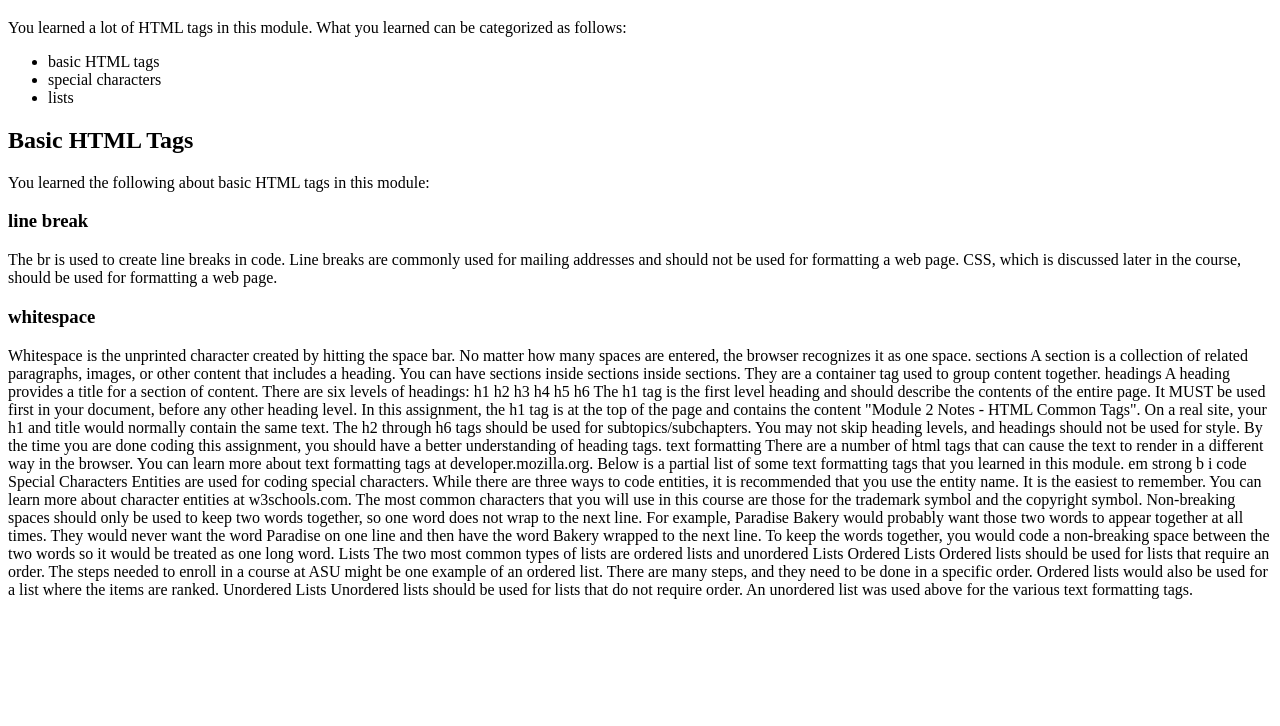
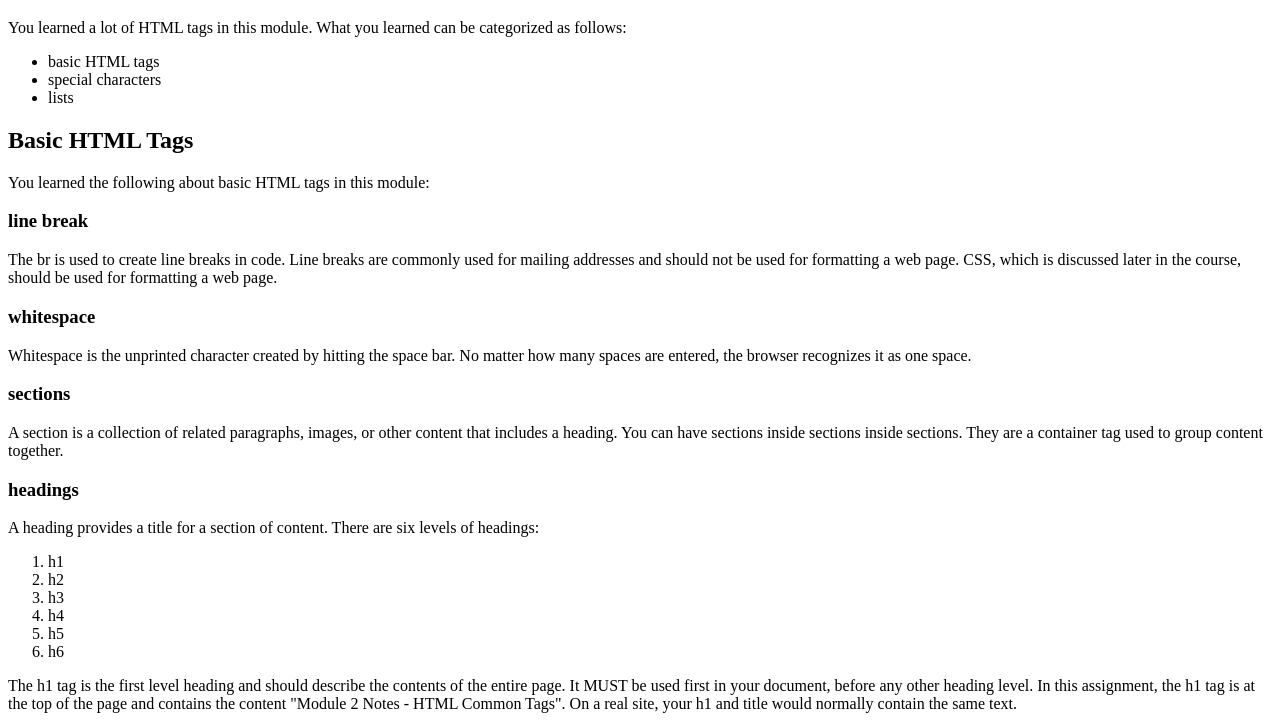
Before and after one commit to hanamill03/M2-Homework, a plain HTML site: page index.html in a window 1280 px wide. Shown: the part 61-787 px from the top of the page. Drawn offline with Linux system fonts and the light colour scheme.

Commit message:
Update index.html

```diff
--- a/index.html
+++ b/index.html
@@ -27,23 +27,25 @@
                     <p>The br is used to create line breaks in code. Line breaks are commonly used for mailing addresses and should not be used for formatting a web page. CSS, which is discussed later in the course, should be used for formatting a web page.</p>
 
                 <h3>whitespace</h3>
-Whitespace is the unprinted character created by hitting the space bar. No matter how many spaces are entered, the browser recognizes it as one space.
+                    <p>Whitespace is the unprinted character created by hitting the space bar. No matter how many spaces are entered, the browser recognizes it as one space.</p>
 
-sections
-A section is a collection of related paragraphs, images, or other content that includes a heading. You can have sections inside sections inside sections. They are a container tag used to group content together.
+                <h3>sections</h3>
+                    <p>A section is a collection of related paragraphs, images, or other content that includes a heading. You can have sections inside sections inside sections. They are a container tag used to group content together.</p>
 
-headings
-A heading provides a title for a section of content. There are six levels of headings:
+                <h3>headings</h3>
+                    <p>A heading provides a title for a section of content. There are six levels of headings:</p>
+                        <ol>
+                            <li>h1</li>
+                            <li>h2</li>
+                            <li>h3</li>
+                            <li>h4</li>
+                            <li>h5</li>
+                            <li>h6</li>
 
-h1
-h2
-h3
-h4
-h5
-h6
-
-The h1 tag is the first level heading and should describe the contents of the entire page. It MUST be used first in your document, before any other heading level. In this assignment, the h1 tag is at the top of the page and contains the content "Module 2 Notes - HTML Common Tags". On a real site, your h1 and title would normally contain the same text.
-The h2 through h6 tags should be used for subtopics/subchapters. You may not skip heading levels, and headings should not be used for style. By the time you are done coding this assignment, you should have a better understanding of heading tags.
+                        </ol>
+                            <p>The h1 tag is the first level heading and should describe the contents of the entire page. It MUST be used first in your document, before any other heading level. In this assignment, the h1 tag is at the top of the page and contains the content "Module 2 Notes - HTML Common Tags". On a real site, your h1 and title would normally contain the same text.</p>
+                            <p>The h2 through h6 tags should be used for subtopics/subchapters. You may not skip heading levels, and headings should not be used for style. By the time you are done coding this assignment, you should have a better understanding of heading tags.
+                            </p>
 
 text formatting
 There are a number of html tags that can cause the text to render in a different way in the browser. You can learn more about text formatting tags at developer.mozilla.org. Below is a partial list of some text formatting tags that you learned in this module.
```
